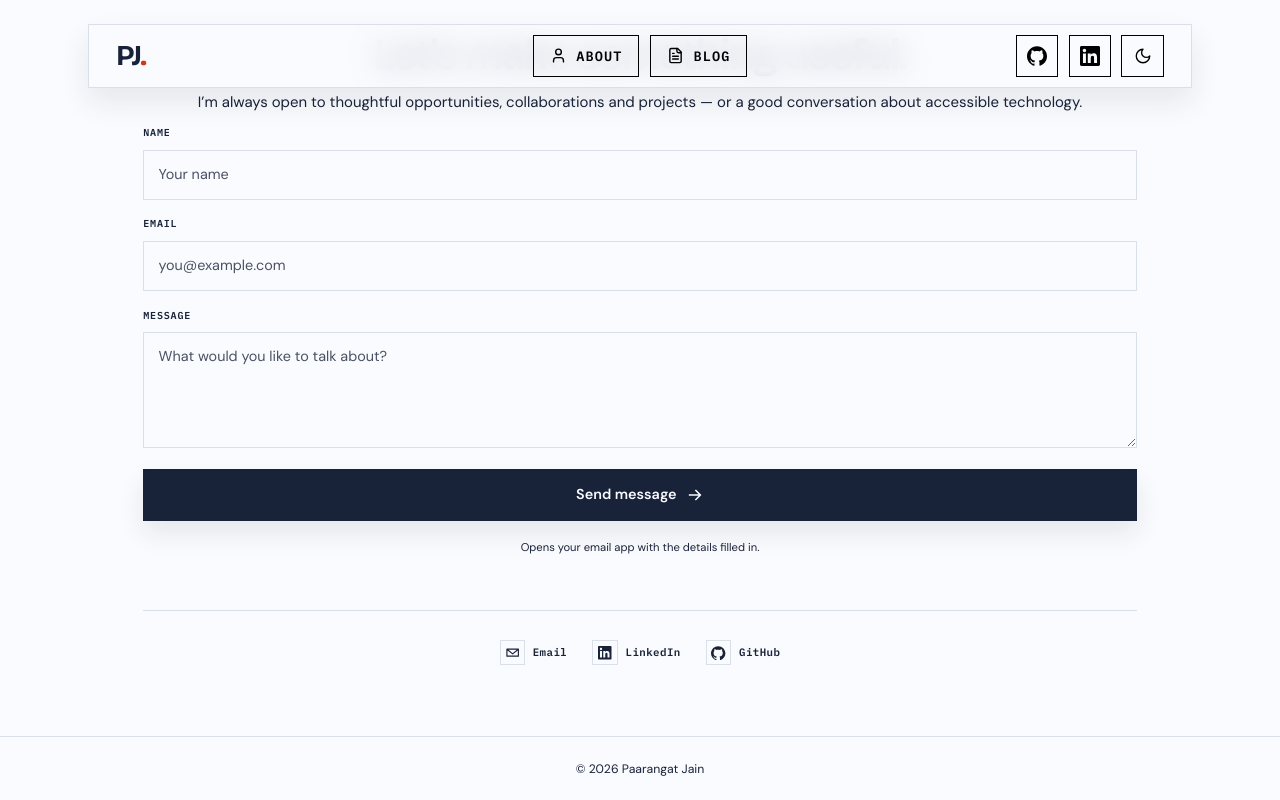
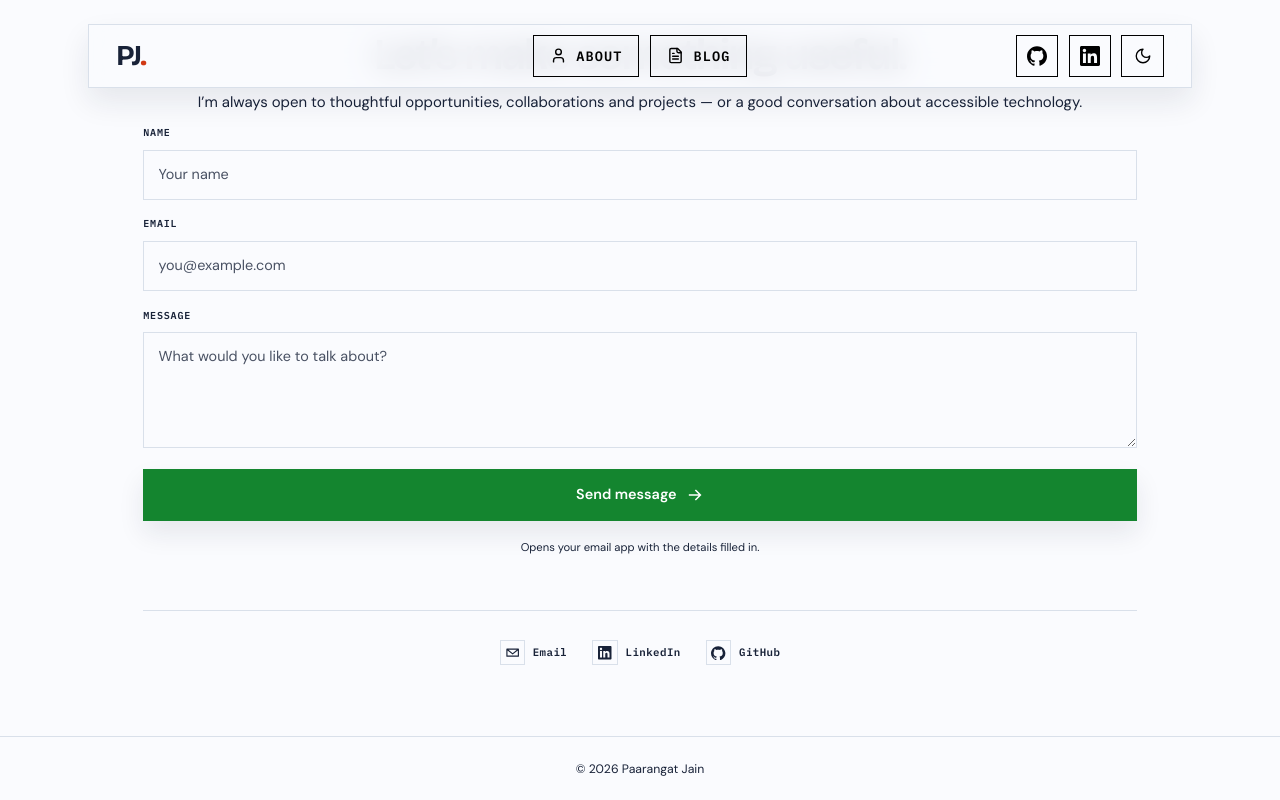
Before and after one commit to pjrus/p-jain-dev, a SvelteKit app: page / in a window 1280 px wide. In both pictures the pointer is over the button "Send message". Shown: the part 3105-3905 px from the top of the page. Built offline with nearby package versions, Linux system fonts and the light colour scheme.

Commit message:
feat: update button and link colors for consistency across styles

```diff
--- a/src/styles/contact.css
+++ b/src/styles/contact.css
@@ -99,9 +99,9 @@
 }
 
 .contact-submit:hover {
-  border-color: var(--ink);
-  background: var(--ink);
-  color: var(--background);
+  border-color: var(--primary);
+  background: var(--primary);
+  color: var(--primary-ink);
 }
 
 .contact-form-note {
--- a/src/styles/controls.css
+++ b/src/styles/controls.css
@@ -18,7 +18,7 @@
 
 .button-primary {
   background: var(--button);
-  color: var(--primary-ink);
+  color: var(--button-ink);
   box-shadow: var(--shadow);
 }
 
--- a/src/styles/projects.css
+++ b/src/styles/projects.css
@@ -119,13 +119,13 @@
 .project-links .project-link-primary {
   border-color: var(--card-primary);
   background: var(--card-primary);
-  color: var(--primary-ink);
+  color: var(--button-ink);
 }
 
 .project-links .project-link-primary:hover {
-  border-color: var(--ink);
-  background: var(--ink);
-  color: var(--background);
+  border-color: var(--primary);
+  background: var(--primary);
+  color: var(--primary-ink);
 }
 
 /* Keep the detail panel aligned with the summary's internal padding. */
--- a/src/styles/tokens.css
+++ b/src/styles/tokens.css
@@ -14,12 +14,13 @@
      canvas the one green clears 4.6:1 and serves both. */
   --primary-strong: #14852f;
   /* Filled buttons: hero CTA, contact submit, project cards' primary link.
-     Red in both themes; white labels clear 4.8:1. */
-  --button: #dc2626;
+     Ink fill with a canvas-coloured label, so black on light, white on dark. */
+  --button: var(--ink);
+  --button-ink: var(--background);
   /* Fill for the project cards' primary link. Follows --button in both
      themes; kept as its own role so the cards can be tuned separately. */
   --card-primary: var(--button);
-  /* The hero's role caption. Ink here; green in dark mode. */
+  /* The hero's role caption. Plain ink: black on light, white on dark. */
   --hero-role-ink: var(--ink);
   --accent: #ed6a4b;
 
@@ -161,7 +162,6 @@
   --primary: #14852f;
   --primary-ink: #ffffff;
   --primary-strong: #2ee86b;
-  --hero-role-ink: #86efac;
   --accent: #ff8a6c;
   /* Already clears 4.5:1 on every dark surface, so the two coincide here. */
   --accent-strong: #ff8a6c;
```
